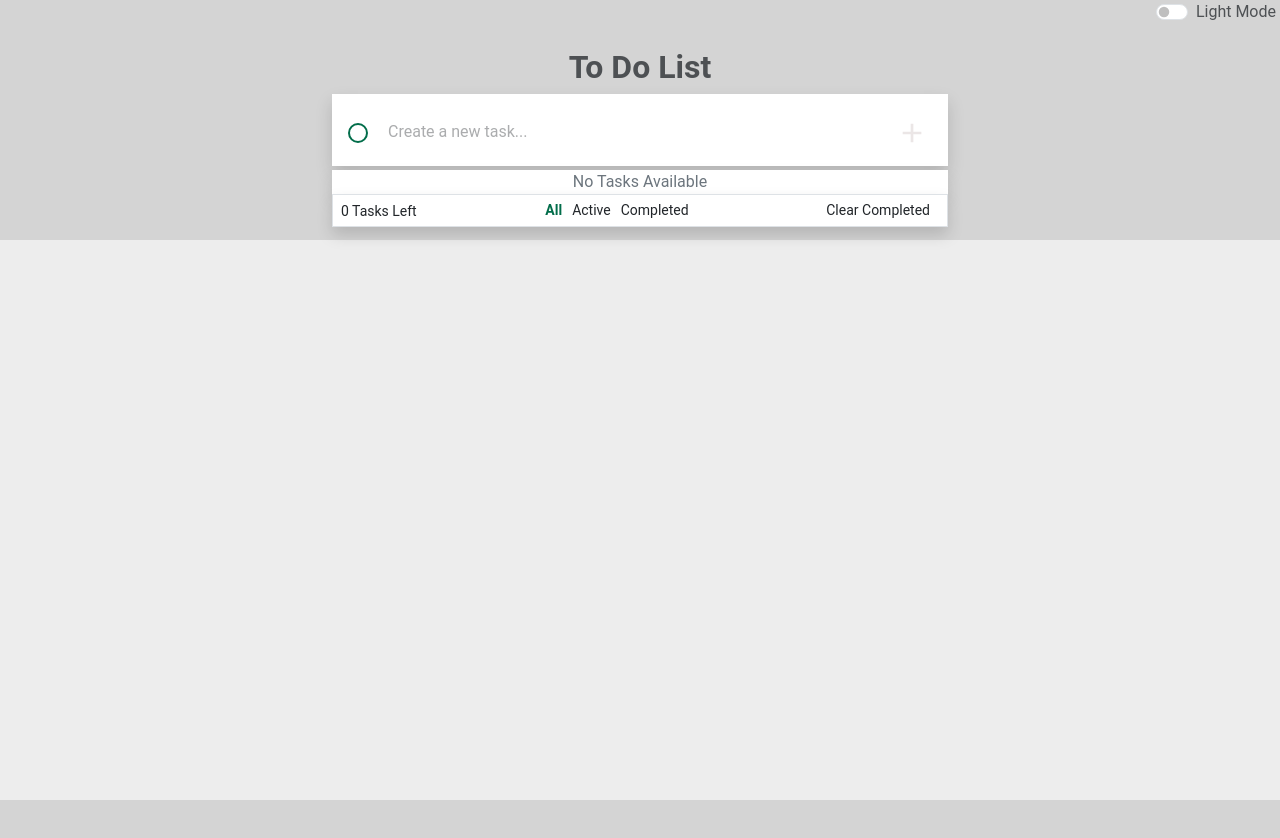
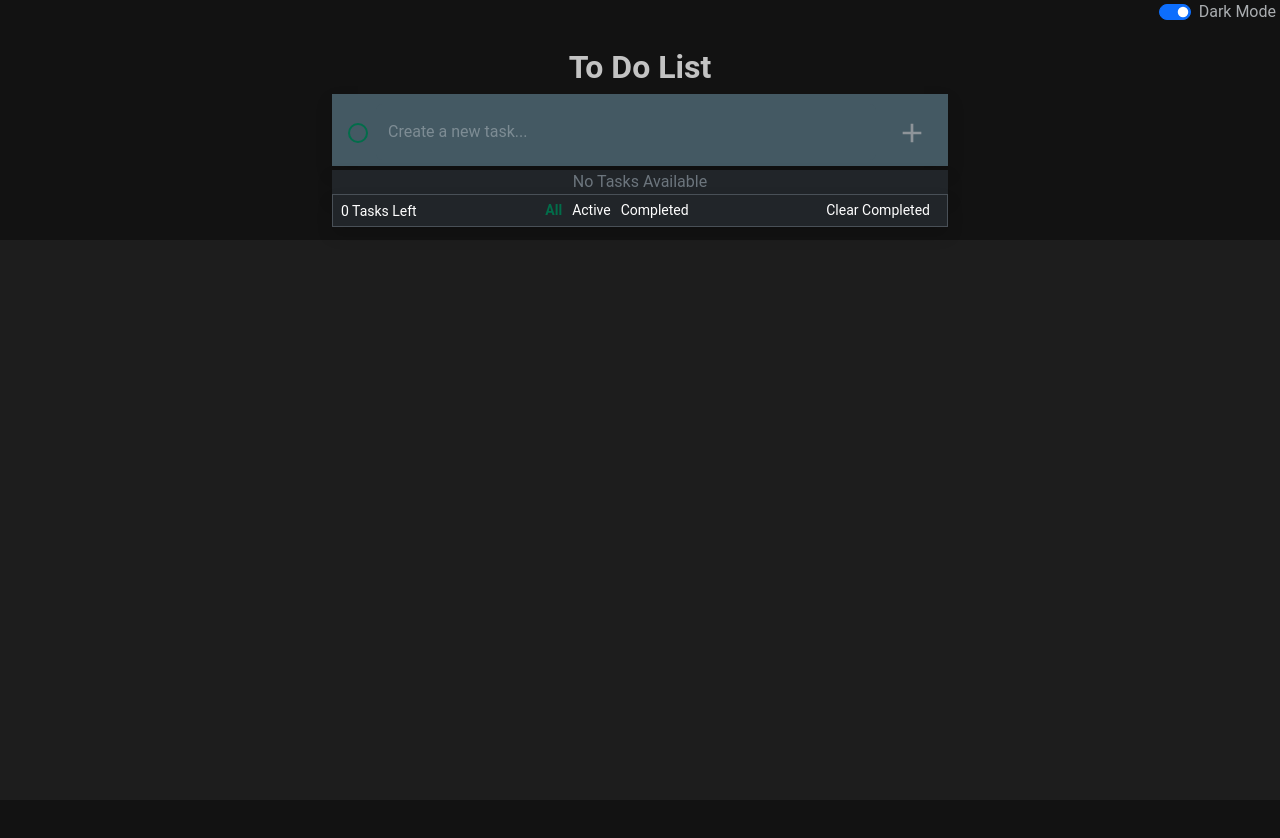
Before and after one commit to Akfslgn/To-do-app, a React (Vite) app: page / in a window 1280 px wide. Shown: the top 838 px of the page. Built offline with nearby package versions, Linux system fonts and the light colour scheme.

Commit message:
some updates

```diff
--- a/src/App.jsx
+++ b/src/App.jsx
@@ -28,6 +28,10 @@ function App() {
       task.id === id ? { ...task, completed: !task.completed } : task
     );
     setTasks(updatedTasks);
+  };
+
+  const chooseAllTasks = () => {
+    setFilter("all");
   };
 
   const clearCompleted = () => {
@@ -71,6 +75,7 @@ function App() {
         showActiveTasks={showActiveTasks}
         showCompletedTasks={showCompletedTasks}
         filter={filter}
+        chooseAllTasks={chooseAllTasks}
       />
     </div>
   );
--- a/src/ThemeToggler.jsx
+++ b/src/ThemeToggler.jsx
@@ -9,6 +9,16 @@ const ThemeToggler = () => {
       isDarkMode ? "dark" : "light"
     );
   }, [isDarkMode]);
+
+  useEffect(() => {
+    const hour = new Date().getHours();
+    const darkMode = hour >= 18 || hour < 6;
+    setIsDarkMode(darkMode);
+    document.documentElement.setAttribute(
+      "data-bs-theme",
+      darkMode ? "dark" : "light"
+    );
+  }, []);
 
   const toggleTheme = () => {
     setIsDarkMode((prevMode) => !prevMode);
--- a/src/components/TaskForm.jsx
+++ b/src/components/TaskForm.jsx
@@ -2,7 +2,7 @@ import { MdOutlineAdd } from "react-icons/md";
 import React, { useState } from "react";
 import { isValidTask } from "../utils";
 
-function TaskForm({ addTask, toggleTaskCompletion }) {
+function TaskForm({ addTask }) {
   const [task, setTask] = useState("");
   const [validTask, setValidTask] = useState("");
 
@@ -37,8 +37,6 @@ function TaskForm({ addTask, toggleTaskCompletion }) {
         onSubmit={handleSubmit}
       >
         <input
-          onChange={() => toggleTaskCompletion(task.id)}
-          onClick={toggleTaskCompletion}
           id="task-checkbox"
           type="checkbox"
           className="form-check-input align-self-center me-2 ms-1 fs-5 rounded-5"
--- a/src/index.css
+++ b/src/index.css
@@ -66,5 +66,7 @@ html[data-bs-theme="light"] {
   max-width: 900px;
 }
 
-#task-form {
+#flexSwitchCheckDefault,
+.form-check-label {
+  cursor: pointer;
 }
```
